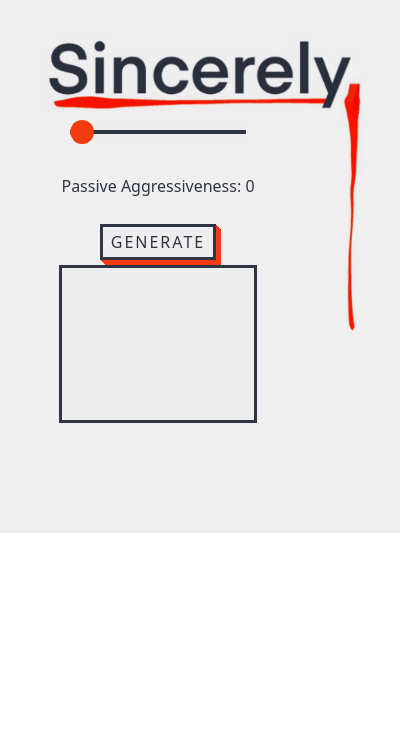
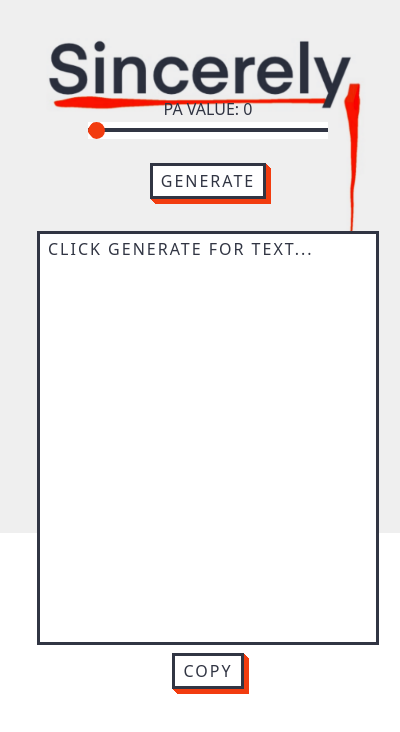
Before and after one commit to sanskarm7/sincerely, a browser extension: page views/popup.html in a window 400 px wide. Drawn offline with Linux system fonts and the light colour scheme.

Commit message:
updated to anna's html/css ver

```diff
--- a/public/styles/popup.css
+++ b/public/styles/popup.css
@@ -1,20 +1,21 @@
 :root {
     --accent-color: #313543;
     --accent-color-2: #F23C0F;
-	--background-color: #efeeee;
+    --background-color: #ffffff;
 }
 
 
 body {
     font-family: system-ui,-apple-system,system-ui,"Helvetica Neue",Helvetica,Arial,sans-serif;
     background-color: var(--background-color);
-    padding-top: 80px;
-	width: 300px;
-	height: 300px;
+    padding-top: 85px;
+    width: 400px;
+    height: 500px;
     background: url("../images/popup-background.png");
     background-size: 100%;
     background-repeat: no-repeat;
 }
+
 
 h2 {
     font-family: system-ui,-apple-system,system-ui,"Helvetica Neue",Helvetica,Arial,sans-serif;
@@ -25,20 +26,25 @@ h2 {
     line-height: 40px;
 }
 
+
 h4 {
     font-family: system-ui,-apple-system,system-ui,"Helvetica Neue",Helvetica,Arial,sans-serif;
     color: var(--accent-color);
     font-size: 16px;
     font-variant: normal;
     font-weight: 400;
+    margin-top: 0px;
+    margin-bottom: 0px;
 }
+
 
 /* classes */
 
+
 .title-break {
-	margin-top: 25px;
-	margin-bottom: 25px;
+    margin-top: 5px;
 }
+
 
 .center {
     display: flex;
@@ -46,15 +52,42 @@ h4 {
     justify-content: center;
 }
 
+
 .wrap {
     display: flex;
-	margin-top: 5px;
-    margin-bottom: 5px;
+    align-items: center;
+    justify-content: center;
+    margin: 0;
+}
+
+
+.wrap2 {
+    display: flex;
+    margin-top: 1.2em;
     align-items: center;
     justify-content: center;
 }
 
+
+.wrap3 {
+    display: flex;
+    margin-top: 2em;
+    align-items: center;
+    justify-content: center;
+}
+
+
+.wrap4 {
+    display: flex;
+    align-items: center;
+    justify-content: center;
+    padding-top: .5em;
+    padding-bottom: 1em;
+}
+
+
 /* button */
+
 
 .generate-button {
     font-family: system-ui,-apple-system,system-ui,"Helvetica Neue",Helvetica,Arial,sans-serif;
@@ -70,6 +103,7 @@ h4 {
     border: 3px solid var(--accent-color);
     padding: 0.25em 0.5em;
 
+
     box-shadow: 1px 1px 0px 0px var(--accent-color-2), 2px 2px 0px 0px var(--accent-color-2), 3px 3px 0px 0px var(--accent-color-2), 4px 4px 0px 0px var(--accent-color-2), 5px 5px 0px 0px var(--accent-color-2);
     position: relative;
     user-select: none;
@@ -77,45 +111,41 @@ h4 {
     touch-action: manipulation;
 }
 
+
 .generate-button:active {
   box-shadow: 0px 0px 0px 0px;
   top: 5px;
   left: 5px;
 }
 
+
 /* slider */
+
 
 .slider-value {
     display:inline;
 }
 
+
 input[type="range"] {
     font-size: 1.5rem;
-	width: 11rem;
-	position: relative;
+    width: 15rem;
     background: var(--background-color);
     overflow: hidden;
 }
 
+
 input[type="range"] {
     color: var(--accent-color-2);
-	--thumb-height: 1em;
+    --thumb-height: .7em;
     --track-height: 0.125em;
     --track-color: var(--accent-color);
     --clip-edges: .225em;
 }
 
-input[type="range"]:active {
-	cursor: grabbing;
-}
-
-input[type="range"]:disabled {
-	filter: grayscale(1);
-	opacity: 0.3;
-	cursor: not-allowed;
-}
 
 /* slider - webkit */
+
 
 input[type="range"],
 input[type="range"]::-webkit-slider-runnable-track,
@@ -125,10 +155,12 @@ input[type="range"]::-webkit-slider-thumb {
     height: var(--thumb-height);
 }
 
+
 input[type="range"]::-webkit-slider-runnable-track,
 input[type="range"]::-webkit-slider-thumb {
     position: relative;
 }
+
 
 input[type="range"]::-webkit-slider-thumb {
     --thumb-radius: calc((var(--thumb-height) * 0.5) - 1px);
@@ -138,12 +170,14 @@ input[type="range"]::-webkit-slider-thumb {
     --box-fill: calc(-100vmax - var(--thumb-width, var(--thumb-height))) 0 0
         100vmax currentColor;
 
+
     width: var(--thumb-width, var(--thumb-height));
     background: linear-gradient(currentColor 0 0) scroll no-repeat left center /
         50% calc(var(--track-height) + 1px);
     background-color: currentColor;
     box-shadow: var(--box-fill);
     border-radius: var(--thumb-width, var(--thumb-height));
+
 
     filter: brightness(100%);
     clip-path: polygon(
@@ -158,16 +192,19 @@ input[type="range"]::-webkit-slider-thumb {
     );
 }
 
+
 input[type="range"]::-webkit-slider-runnable-track {
     background: linear-gradient(var(--track-color) 0 0) scroll no-repeat center /
         100% calc(var(--track-height) + 1px);
 }
 
+
 /* textbox */
 
+
 .text-box {
-	height: 9em;
-	width: 11em;
+    height: 25em;
+    width: 20em;
     overflow: auto;
     font-family: system-ui,-apple-system,system-ui,"Helvetica Neue",Helvetica,Arial,sans-serif;
     font-size: 16px;
@@ -176,8 +213,7 @@ input[type="range"]::-webkit-slider-runnable-track {
     text-transform: uppercase;
     color: var(--accent-color);
     background-color: var(--background-color);
-	margin: 0;
-
+    margin: 0px;
     border: 3px solid var(--accent-color);
     padding: 0.25em 0.5em;
 }
--- a/views/popup.html
+++ b/views/popup.html
@@ -1,4 +1,5 @@
 <!DOCTYPE html>
+
 
 <html>
   <head>
@@ -7,28 +8,37 @@
     <title>Passive Aggressive Email Popup</title>
   </head>
 
+
   <body>
     <div class="title-break"></div>
     <div class="center"></div>
+
+
+    <div class="wrap">
+      <h4>PA VALUE: <div class="slider-value" id="sliderValue">0</div></h4>
+    </div>
+
 
       <div class="wrap">
         <div class="slider">
           <input type="range" id="pa-slider" min="0" max="6" value="0" step="1"/>
         </div>
       </div>
-      <div class="wrap">
-        <h4>Passive Aggressiveness: <div class="slider-value" id="sliderValue">0</div></h4>
+
+      <div class="wrap2">
+        <button class="generate-button" onclick="generate()">GENERATE</button>
       </div>
 
-      <div class="wrap">
-        <button class="generate-button">GENERATE</button>
-      </div>
 
-      <div class="wrap">
+      <div class="wrap3">
         <div class="text-box">
+          Click GENERATE for text...
         </div>
       </div>
 
+      <div class="wrap4">
+        <button class="generate-button" onclick="copy()">COPY</button>
+      </div>
     </div>
     <script src="popup.js"></script>
   </body>
```
Lines whose indentation alone changed are shown as unchanged.
